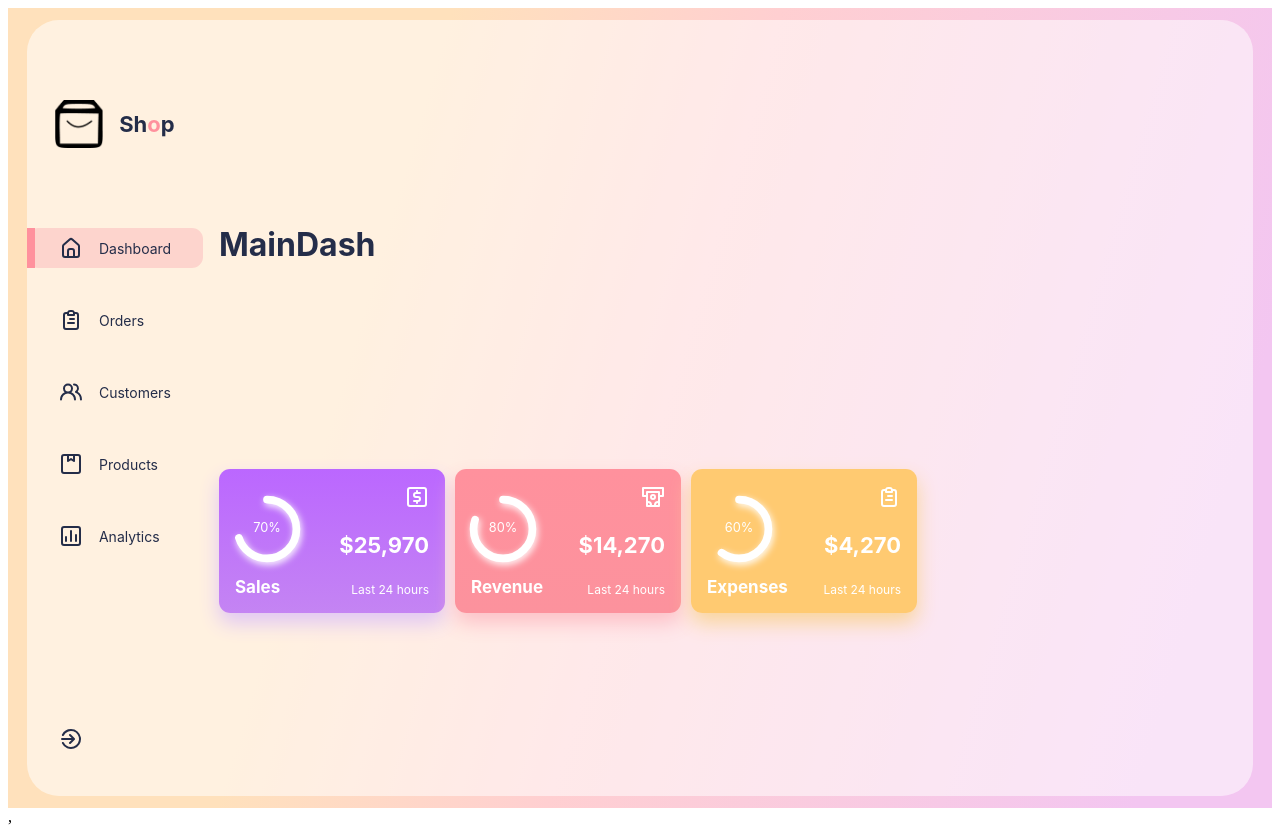
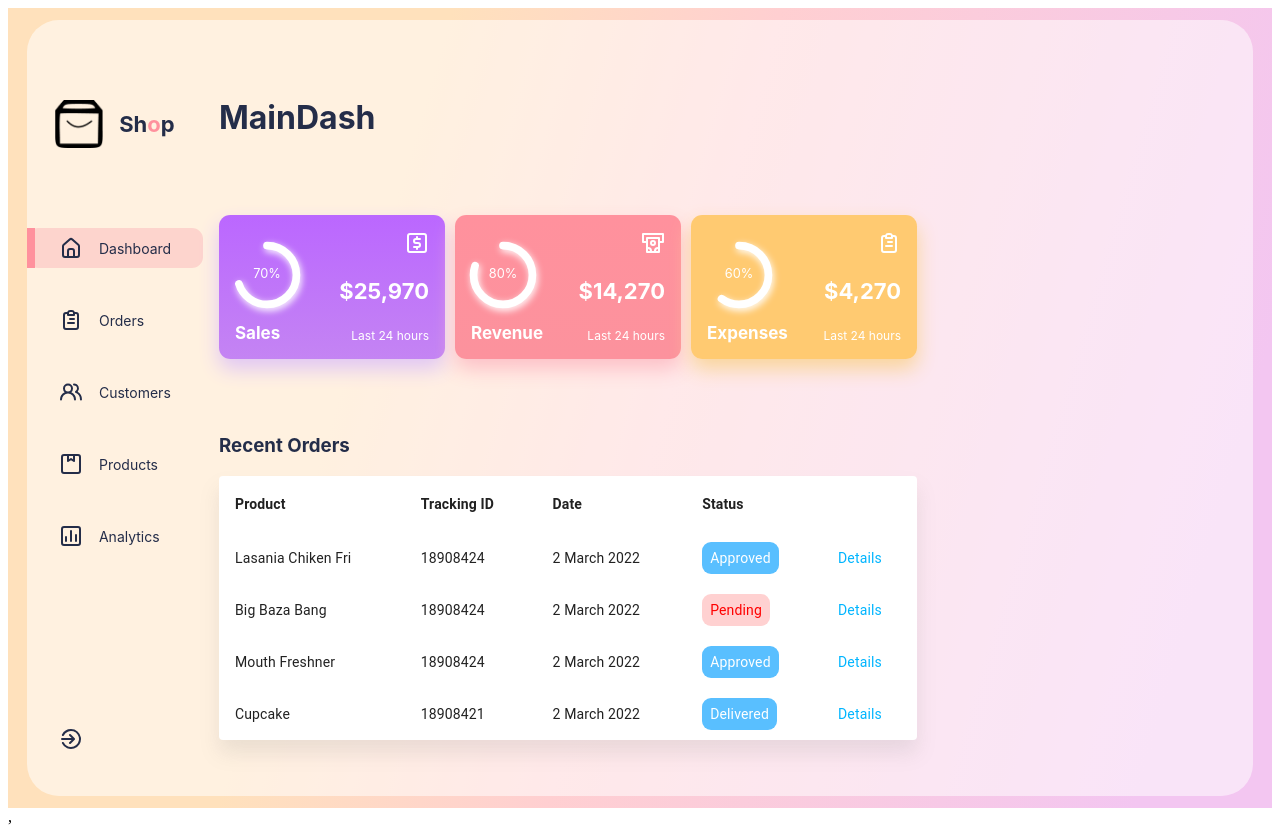
Before and after one commit to SolomonOjigbo/ecommerce-shop-dashboard, a React (Create React App) app: page / in a window 1280 px wide. Built offline with nearby package versions, Linux system fonts and the light colour scheme.

Commit message:
Created the OrdersTable component in the main dashboard section

```diff
--- a/src/components/MainDash/MainDash.jsx
+++ b/src/components/MainDash/MainDash.jsx
@@ -1,5 +1,6 @@
 import React from "react";
 import Cards from "../Cards/Cards";
+import OrdersTable from "../Table/Table";
 import "./MainDash.css";
 
 const MainDash = () => {
@@ -7,6 +8,7 @@ const MainDash = () => {
 		<div className="MainDash">
 			<h1>MainDash</h1>
 			<Cards />
+			<OrdersTable />
 		</div>
 	);
 };
--- /dev/null
+++ b/src/components/Table/Table.css
@@ -0,0 +1,23 @@
+.MuiTableRow-root > * {
+	padding: 10px;
+}
+
+.MuiTableRow-root.MuiTableRow-head > * {
+	font-weight: bold !important;
+}
+
+.Table td,
+th {
+	border: none !important;
+}
+.Table:first-child {
+	border-radius: 0.7rem !important;
+}
+.status {
+	padding: 8px;
+	border-radius: 9px;
+}
+
+.Details {
+	color: #00b5ff !important;
+}
--- /dev/null
+++ b/src/components/Table/Table.jsx
@@ -0,0 +1,87 @@
+import React from "react";
+import Table from "@mui/material/Table";
+import TableBody from "@mui/material/TableBody";
+import TableCell from "@mui/material/TableCell";
+import TableContainer from "@mui/material/TableContainer";
+import TableHead from "@mui/material/TableHead";
+import TableRow from "@mui/material/TableRow";
+import Paper from "@mui/material/Paper";
+import "./Table.css";
+
+function createData(name, trackingId, date, status) {
+	return { name, trackingId, date, status };
+}
+
+const rows = [
+	createData("Lasania Chiken Fri", 18908424, "2 March 2022", "Approved"),
+	createData("Big Baza Bang ", 18908424, "2 March 2022", "Pending"),
+	createData("Mouth Freshner", 18908424, "2 March 2022", "Approved"),
+	createData("Cupcake", 18908421, "2 March 2022", "Delivered"),
+];
+
+const makeStyle = (status) => {
+	if (status === "Aproved") {
+		return {
+			background: "rgb(145 254 159 / 47%)",
+			color: "green",
+		};
+	} else if (status === "Pending") {
+		return {
+			background: "#ffadad8f",
+			color: "red",
+		};
+	} else {
+		return {
+			background: "#59bfff",
+			color: "white",
+		};
+	}
+};
+
+const OrdersTable = () => {
+	return (
+		<div className="Table">
+			<h3>Recent Orders</h3>
+			<TableContainer
+				component={Paper}
+				style={{ boxShadow: "0px 13px 20px 0px #80808029" }}
+			>
+				<Table sx={{ minWidth: 650 }} aria-label="simple table">
+					<TableHead>
+						<TableRow>
+							<TableCell>Product</TableCell>
+							<TableCell align="left">Tracking ID</TableCell>
+							<TableCell align="left">Date</TableCell>
+							<TableCell align="left">Status</TableCell>
+							<TableCell align="left"></TableCell>
+						</TableRow>
+					</TableHead>
+					<TableBody style={{ color: "white" }}>
+						{rows.map((row) => (
+							<TableRow
+								key={row.name}
+								sx={{ "&:last-child td, &:last-child th": { border: 0 } }}
+							>
+								<TableCell component="th" scope="row">
+									{row.name}
+								</TableCell>
+								<TableCell align="left">{row.trackingId}</TableCell>
+								<TableCell align="left">{row.date}</TableCell>
+								<TableCell align="left">
+									<span className="status" style={makeStyle(row.status)}>
+										{row.status}
+									</span>
+								</TableCell>
+								<TableCell align="left" className="Details">
+									Details
+								</TableCell>
+							</TableRow>
+						))}
+					</TableBody>
+				</Table>
+			</TableContainer>
+		</div>
+	);
+};
+
+export default OrdersTable;
```
